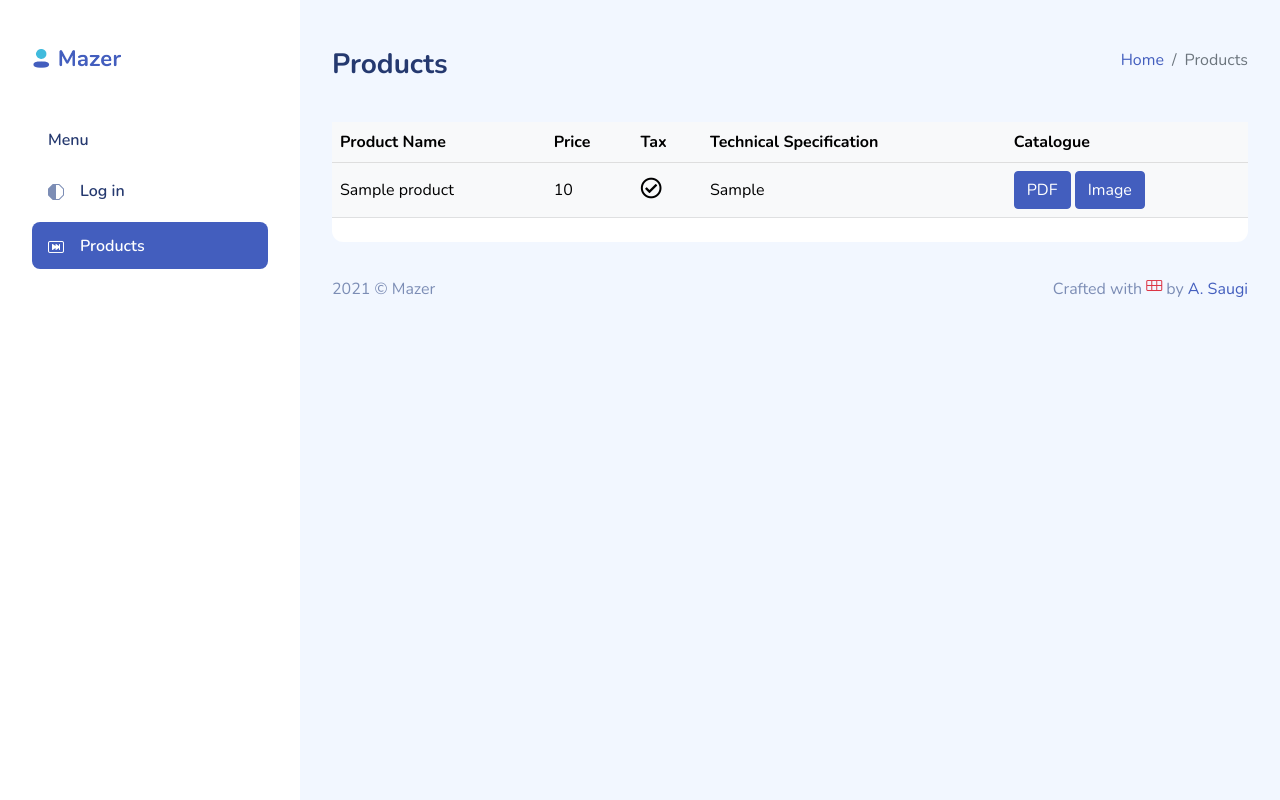
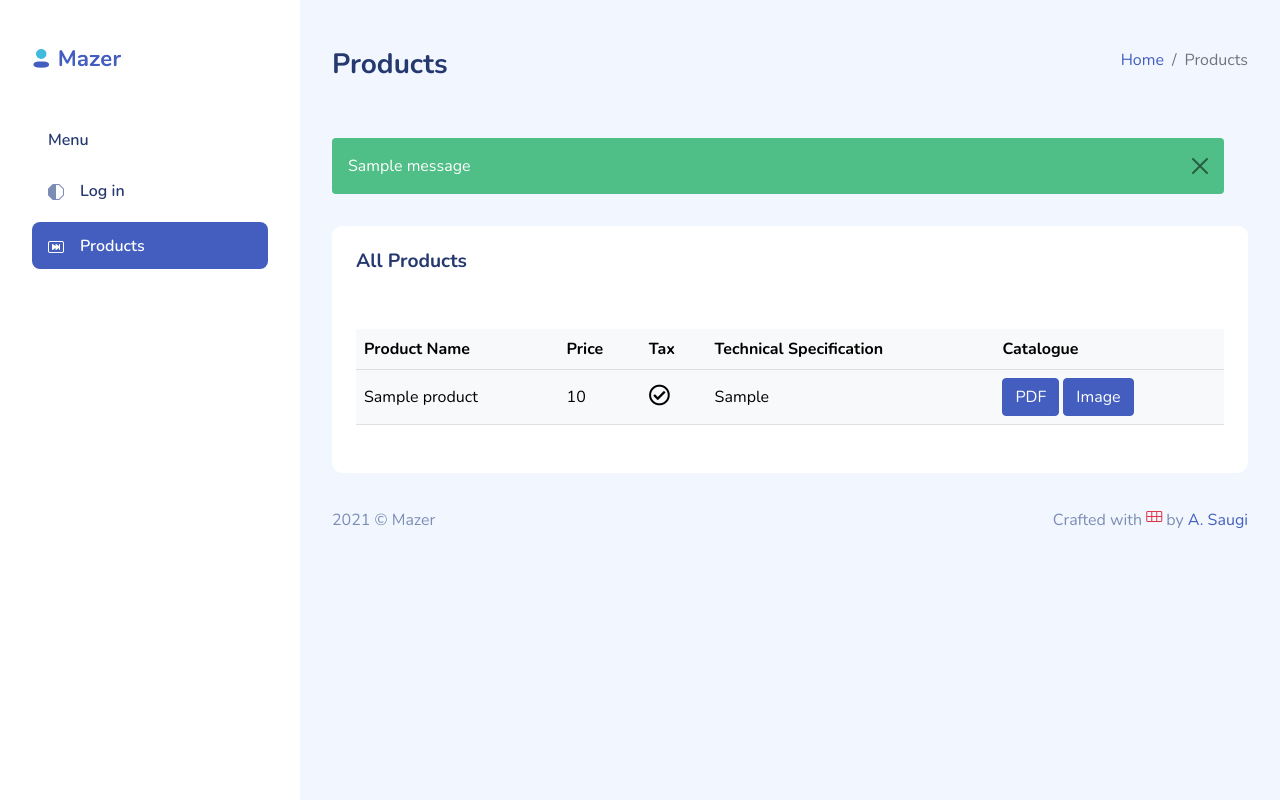
Before and after one commit to hanifeh/CRM, a Django app: page /products/all/ in a window 1280 px wide. Run offline with Django 3.2, Linux system fonts and the light colour scheme; tables that the repository leaves empty hold one stand-in row (values such as "Sample post"); one stand-in notice (Sample message) is shown; some libraries are stand-ins or nearby versions.

Commit message:
clear front

```diff
--- a/organization/templates/create-organization.html
+++ b/organization/templates/create-organization.html
@@ -90,7 +90,8 @@
                                                    pattern="09[0-9]{9}" maxlength="11">
                                         </div>
                                     </div>
-                                    <div class="col-12 d-flex justify-content-end">
+                                    <div class="col-12 justify-content-end">
+                                    <br>
                                         <button type="submit"
                                                 class="btn btn-primary me-1 mb-1">Create
                                         </button>
--- a/organization/templates/edit-organization.html
+++ b/organization/templates/edit-organization.html
@@ -97,7 +97,8 @@
                                                    pattern="09[0-9]{9}" maxlength="11">
                                         </div>
                                     </div>
-                                    <div class="col-12 d-flex justify-content-end">
+                                    <div class="col-12 justify-content-end">
+                                        <br>
                                         <button type="submit"
                                                 class="btn btn-primary me-1 mb-1">Edit
                                         </button>
--- a/product/templates/list-products.html
+++ b/product/templates/list-products.html
@@ -16,7 +16,11 @@
     <section class="section">
         <div class="col-12">
             <div class="card">
+                <div class="card-header">
+                    <h4 class="card-title">All Products</h4>
+                </div>
                 <div class="card-content">
+                    <div class="card-body">
                         <!-- table -->
                         {% if object_list %}
                             <div class="table-responsive">
@@ -63,5 +67,6 @@
                     </div>
                 </div>
             </div>
+        </div>
     </section>
 {% endblock %}
--- a/templates/base.html
+++ b/templates/base.html
@@ -113,6 +113,21 @@
         </div>
         <div class="page-content">
             <section class="row">
+                {# Django's messages #}
+                <div class="row mt-3 mb-3">
+                    <div class="col-12">
+                        {% if messages %}
+                            {% for message in messages %}
+                                <div class="alert alert-{% if message.tags == 'success' %}{{ message.tags }}{% else %}{{ 'danger' }}{% endif %} alert-dismissible show fade">
+                                    {{ message }}
+                                    <button type="button" class="btn-close" data-bs-dismiss="alert"
+                                            aria-label="Close"></button>
+                                </div>
+                            {% endfor %}
+                        {% endif %}
+                    </div>
+                </div>
+                {# django's messages ends #}
                 {% block content %}
                 {% endblock %}
             </section>
```
Also changed, not shown: organization/templates/list-organizations.html (+17 -8 lines), quote/templates/create-quote.html (+5 -3 lines), quote/views.py (+12 -5 lines). Lines whose indentation alone changed are shown as unchanged.
